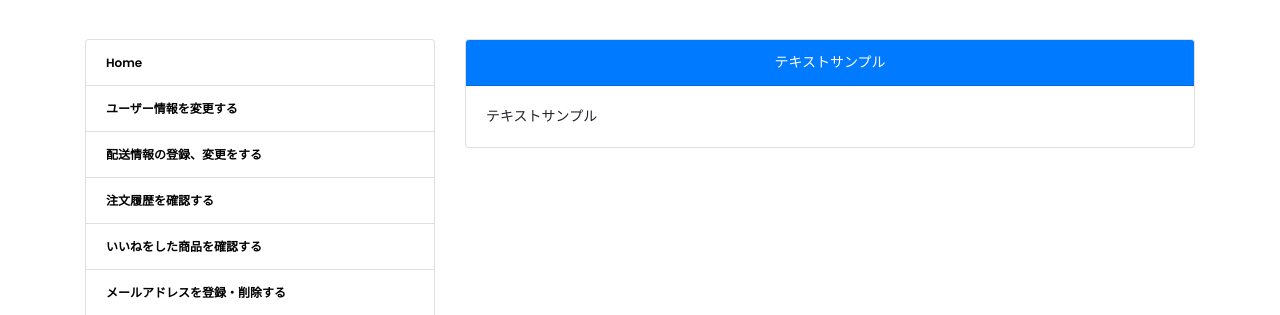
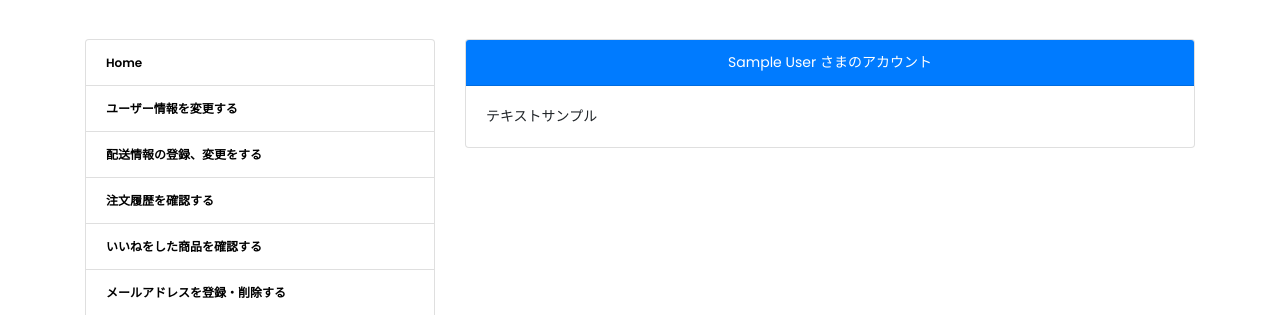
Before and after one commit to marush-in/ec, a Django app: page /accounts/mypage/ in a window 1280 px wide. Shown: the part 86-401 px from the top of the page. Run offline with Django 3.2, Linux system fonts and the light colour scheme; the visitor is signed in with stand-in values (Sample User, id 1); data comes from the database, SQL or seed files in the repository; data that the repository does not hold is empty; some libraries are stand-ins or nearby versions; some web fonts are replaced.

Commit message:
ユーザーネームを表示させた

```diff
--- a/app/accounts/views.py
+++ b/app/accounts/views.py
@@ -58,7 +58,10 @@ class DeleteShippingAddressView(DeleteView):
 
 @login_required
 def mypage(request):
-    return render(request, 'accounts/mypage.html')
+    user = request.user
+    return render(request, 'accounts/mypage.html', {
+        'user': user
+    })
 
 
 @login_required
--- a/app/templates/accounts/mypage.html
+++ b/app/templates/accounts/mypage.html
@@ -17,7 +17,7 @@
       <div class="col-lg-8">
         <div class="card card-info">
           <div class="card-header text-center text-white bg-primary">
-            テキストサンプル
+            {{ user.full_name }} さまのアカウント
           </div>
           <div class="card-body">
             テキストサンプル
```
